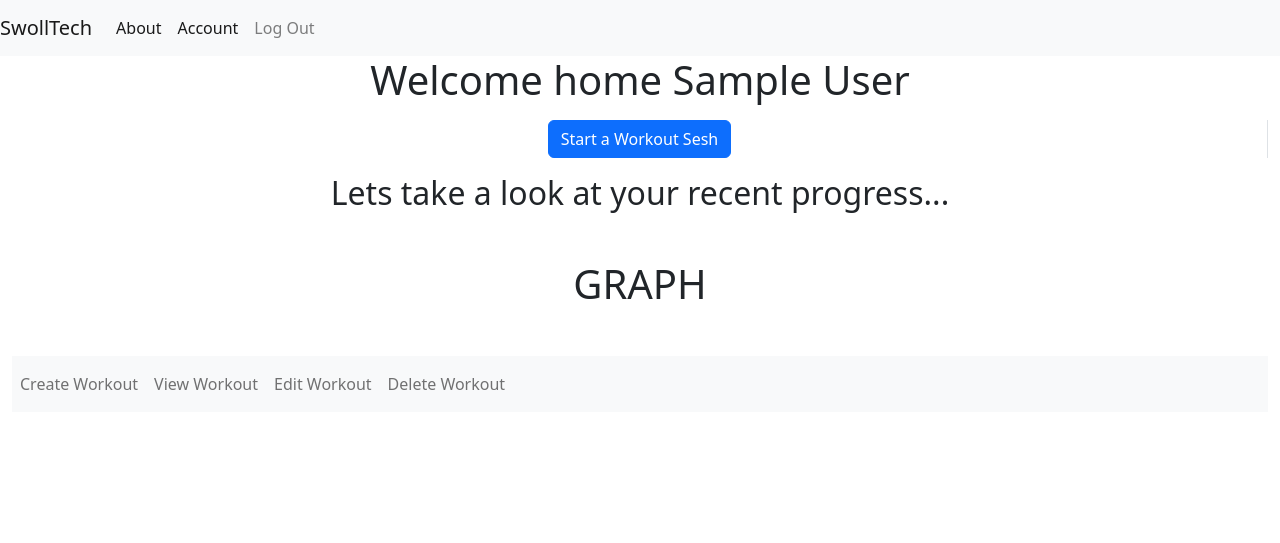
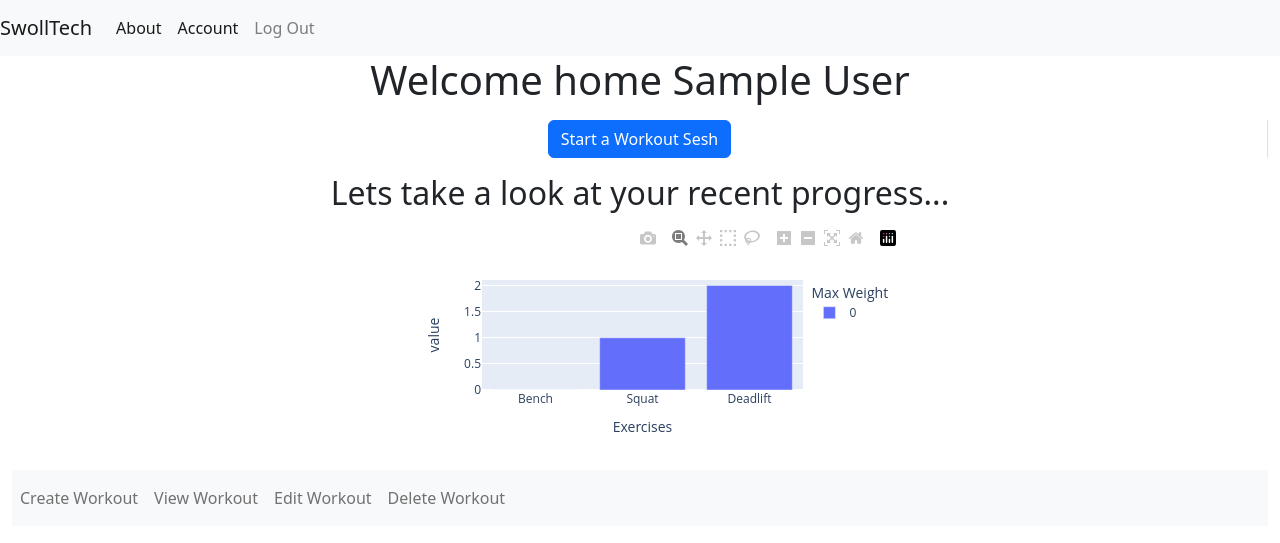
Before and after one commit to MasonKrause7/SwollTech, a Flask app: page /home.html/ in a window 1280 px wide. Shown: the top 543 px of the page. Run offline with Flask 3, Linux system fonts and the light colour scheme; the visitor is signed in with stand-in values (Sample User, id 1); data that the repository does not hold is empty; some libraries are stand-ins or nearby versions.

Commit message:
implementing plotly home graph

```diff
--- a/app.py
+++ b/app.py
@@ -1,6 +1,13 @@
-from flask import Flask, g, escape, render_template, request, session, redirect, url_for, flash
+from flask import Flask, escape, render_template, request, session, redirect, url_for
 from passlib.hash import pbkdf2_sha256
 import pyodbc
+import pandas as pd
+import numpy as np
+import json
+from json import dumps
+import plotly
+from plotly import utils
+import plotly.express as px
 
 app = Flask('SwollTech')
 
@@ -41,7 +48,7 @@
 @app.route('/')
 def index():
     if user_authenticated():
-        return render_template('home.html')
+        return redirect(url_for('home'))
     return render_template('index.html')
 @app.route('/api/init_db')
 def api_init_db():
@@ -238,9 +245,20 @@
     if not user_authenticated():
         message = 'You must be logged in to access your home page'
         return render_template(url_for('login'), message=message)
-    cnxn = get_db()
-    cursor = cnxn.cursor()
-    return render_template('home.html', message=message)
+
+    #TESTING plotly
+    data = [
+        135, 225, 275
+    ]
+
+    df= pd.DataFrame([135, 225, 275],index=['Bench', 'Squat', 'Deadlift'])
+    df.index.name = 'Exercises'
+    df.columns.name = 'Max Weight'
+    print(df)
+    fig = px.bar(df, barmode='group')
+
+    graphJSON = json.dumps(fig, cls=plotly.utils.PlotlyJSONEncoder)
+    return render_template('home.html', message=message, graphJSON=graphJSON)
 
 @app.route('/viewworkout.html')
 def view_workouts(users_workouts=None):
@@ -639,8 +657,7 @@
         results = get_exercises_by_workout(wo_id)
         exercises = []
         session['exercises_with_sets'] = {}
-        cnxn = get_db()
-        cursor = cnxn.cursor()
+
         for result in results:
             if result.deleted is None or result.deleted == 0:
                 exercises.append(result)
@@ -678,7 +695,10 @@
         completedSets = []
         for result in results:
             completedSets.append(result)
-
+        query = f"SELECT * FROM Cardio_Set WHERE sesh_id={session['sesh_in_progress_id']} AND wo_ex_id={session['current_wo_ex_id']};"
+        results = cursor.execute(query).fetchall()
+        for result in results:
+            completedSets.append(result)
         cnxn.close()
         return render_template('doexercise.html', exercise=exercise, completedSets=completedSets)
     else:
@@ -738,13 +758,15 @@
         ex_id = cursor.execute(query).fetchval()
         print('**Ex_id='+str(ex_id))
         query = f"SELECT * FROM Exercise WHERE exercise_id={ex_id};"
-        exercise = cursor.execute(query).fetchall()
+        exercise = cursor.execute(query).fetchone()
+        print(str(exercise.exercise_name)+' - '+str(exercise.exercise_id))
+        print('sesh_id='+str(sesh_id)+', wo_ex_id='+str(wo_ex_id))
         query = f"SELECT * FROM Cardio_Set WHERE sesh_id={sesh_id} AND wo_ex_id={wo_ex_id};"
         results = cursor.execute(query).fetchall()
         completed_sets = []
         for result in results:
             completed_sets.append(result)
-        cnxn.close
+        cnxn.close()
         return render_template('doexercise.html', exercise=exercise, completedSets=completed_sets)
     else:
         message = "You are not logged in. Please log in or sign up to continue."
@@ -770,10 +792,15 @@
 
 def markExercises():
     strength_sets = fetch_strength_sets_by_user()
-
+    cardio_sets = fetch_cardio_sets_by_user()
     for set in strength_sets:
         if set.wo_ex_id in session['exercises_with_sets'].keys() and set.sesh_id == session['sesh_in_progress_id']:
             session['exercises_with_sets'].update({set.wo_ex_id : True})
+    for set in cardio_sets:
+        if set.wo_ex_id in session['exercises_with_sets'].keys() and set.sesh_id == session['sesh_in_progress_id']:
+            session['exercises_with_sets'].update({set.wo_ex_id : True})
+
+
 def submitStrengthSet(wo_ex_id, sesh_id, num_reps, weight_amnt, weight_metric):
     cnxn = get_db()
     cursor = cnxn.cursor()
--- a/templates/base.html
+++ b/templates/base.html
@@ -10,6 +10,7 @@
     <!-- Bootstrap CSS -->
     <link rel="stylesheet" href="https://stackpath.bootstrapcdn.com/bootstrap/4.3.1/css/bootstrap.min.css" integrity="sha384-ggOyR0iXCbMQv3Xipma34MD+dH/1fQ784/j6cY/iJTQUOhcWr7x9JvoRxT2MZw1T" crossorigin="anonymous">
     <link rel="stylesheet" href="https://cdn.jsdelivr.net/npm/bootstrap@5.2.3/dist/css/bootstrap.min.css" integrity="sha384-rbsA2VBKQhggwzxH7pPCaAqO46MgnOM80zW1RWuH61DGLwZJEdK2Kadq2F9CUG65" crossorigin="anonymous">
+    <script src="https://cdn.plot.ly/plotly-2.20.0.min.js" charset="utf-8"></script>
     <title>{% block title %} {% endblock %}</title>
   </head>
   <script src="/static/js/script.js"></script>
--- a/templates/home.html
+++ b/templates/home.html
@@ -1,15 +1,16 @@
 {% extends 'base.html' %}
 
 {% block content %}
+
 <h1 class="text-center mb-3">{% block title %}Welcome home {{ session['fname'] }}{% endblock %}</h1>
 <div class="border-end d-flex justify-content-center align-items-center">
     <a type="button" class="btn btn-primary btn-large" href="{{url_for('select_workout')}}">Start a Workout Sesh</a>
 </div>
 <div class="mt-3">
     <h2 class="text-center">Lets take a look at your recent progress... </h2>
-    <div>
-        <h1 class="text-center mt-5 mb-5">GRAPH</h1>
-        <!-- Embedded data vizualization tool -->
+    <div id="chart" class="container-fluid align-items-center justify-content-center" style="height:250px; width:500px;">
+
+
     </div>
 
 
@@ -35,4 +36,22 @@
 
 </nav>
 
+<script>
+    var graphs = {{graphJSON | safe}};
+    Plotly.newPlot('chart', graphs, {});
+</script>
+
+<!--
+<script type="text/javascript">
+
+    TESTER = document.getElementById('chart');
+    Plotly.newPlot( TESTER, [{
+        x: [1, 2, 3, 4, 5],
+        y: [1, 2, 4, 8, 16]
+    },
+    {
+        margin: { t: 0 }
+    }]);
+</script>
+-->
 {% endblock %}
```
